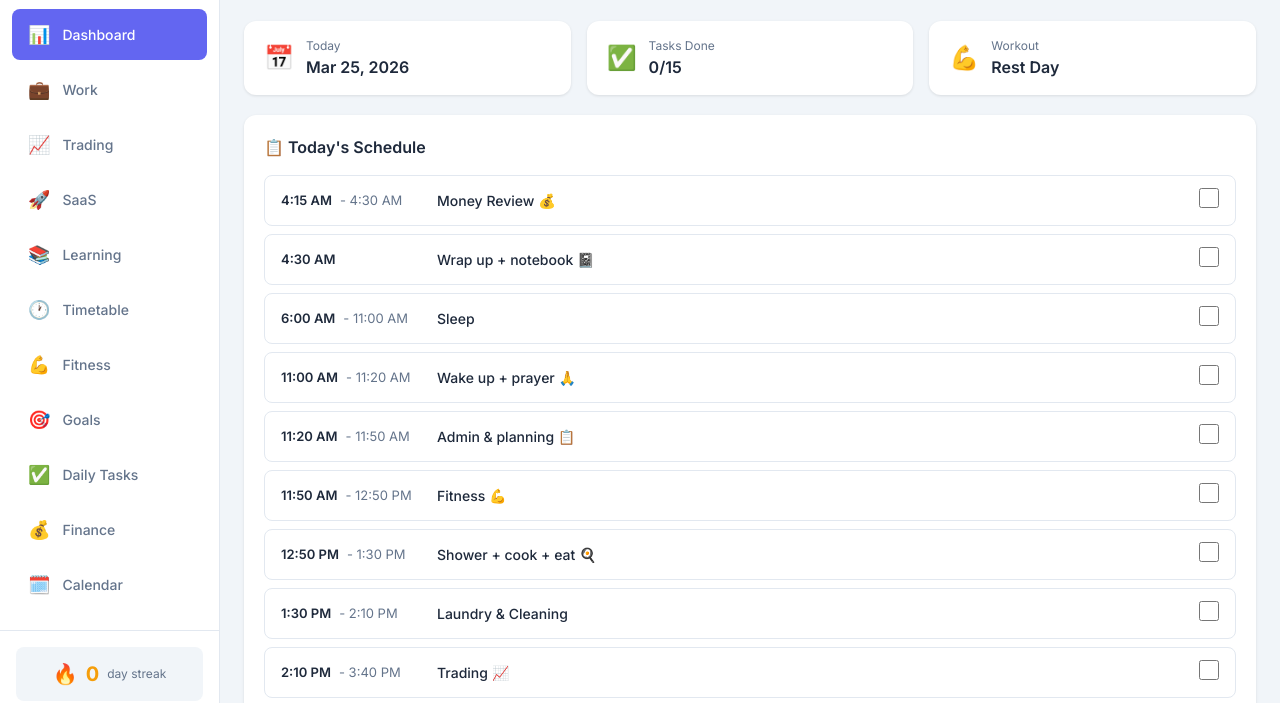
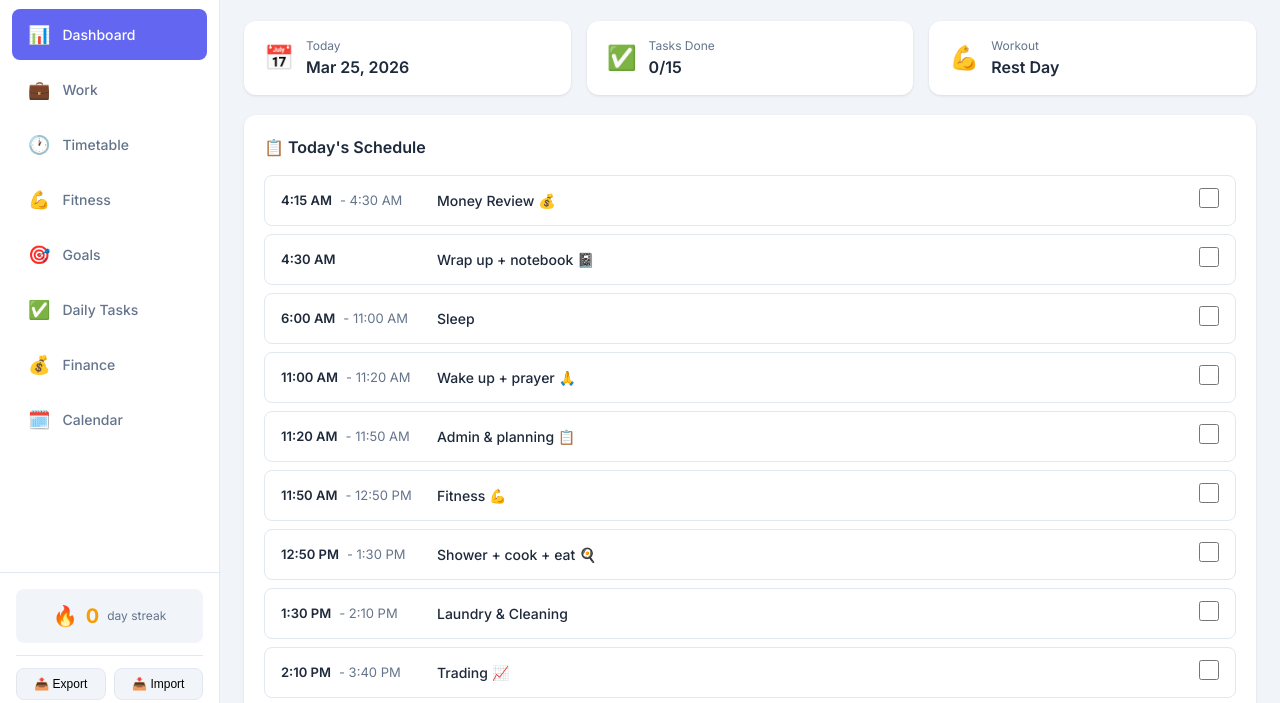
Before and after one commit to dxydevelopers/system, a plain HTML site: page index.html in a window 1280 px wide. Shown: the part 84-787 px from the top of the page. Drawn offline with Linux system fonts and the light colour scheme.

Commit message:
Remove duplicate Trading/SaaS/Learning from sidebar - now in Work tab sub-tabs

```diff
--- a/index.html
+++ b/index.html
@@ -30,18 +30,6 @@
                 <li class="nav-item" data-tab="work" aria-label="Work">
                     <span class="nav-icon">💼</span>
                     <span class="nav-label">Work</span>
-                </li>
-                <li class="nav-item" data-tab="trading" aria-label="Trading">
-                    <span class="nav-icon">📈</span>
-                    <span class="nav-label">Trading</span>
-                </li>
-                <li class="nav-item" data-tab="saas" aria-label="SaaS">
-                    <span class="nav-icon">🚀</span>
-                    <span class="nav-label">SaaS</span>
-                </li>
-                <li class="nav-item" data-tab="learning" aria-label="Learning">
-                    <span class="nav-icon">📚</span>
-                    <span class="nav-label">Learning</span>
                 </li>
                 <li class="nav-item" data-tab="timetables" aria-label="Timetables">
                     <span class="nav-icon">🕐</span>
```
